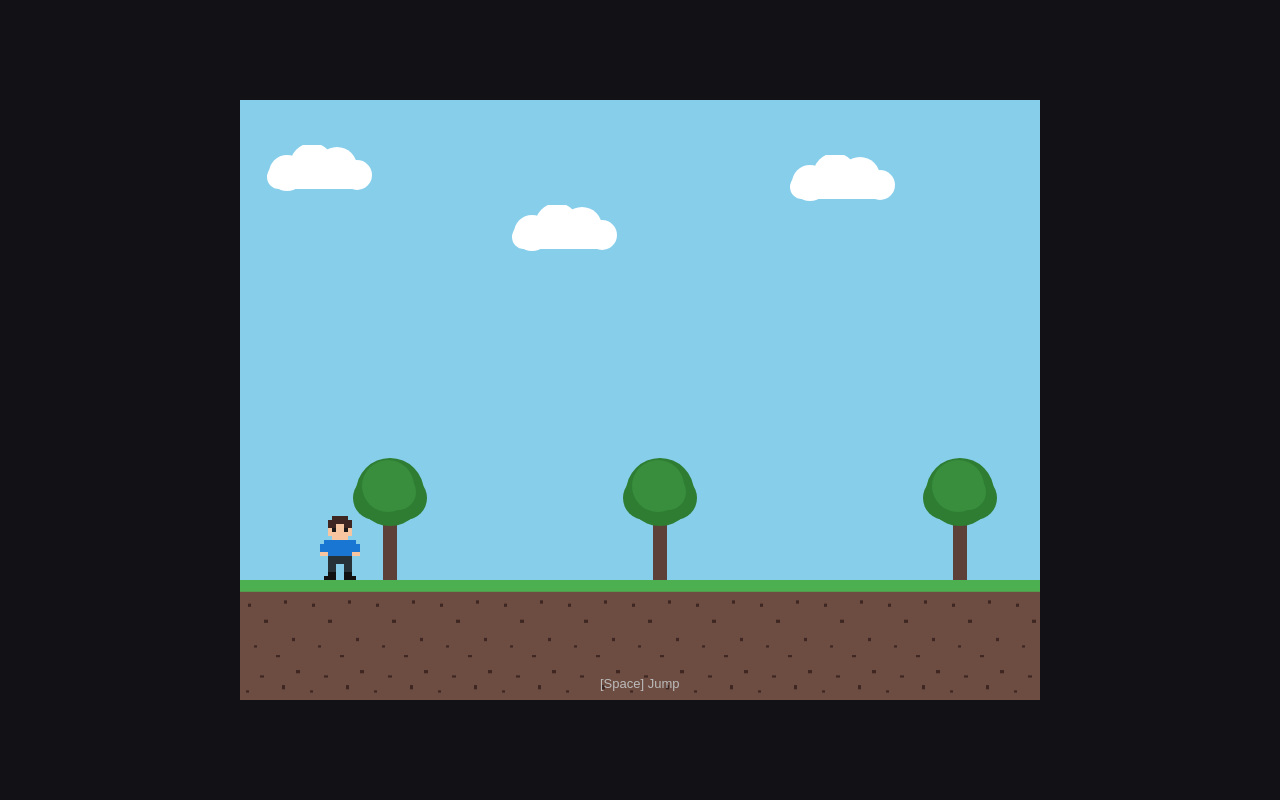
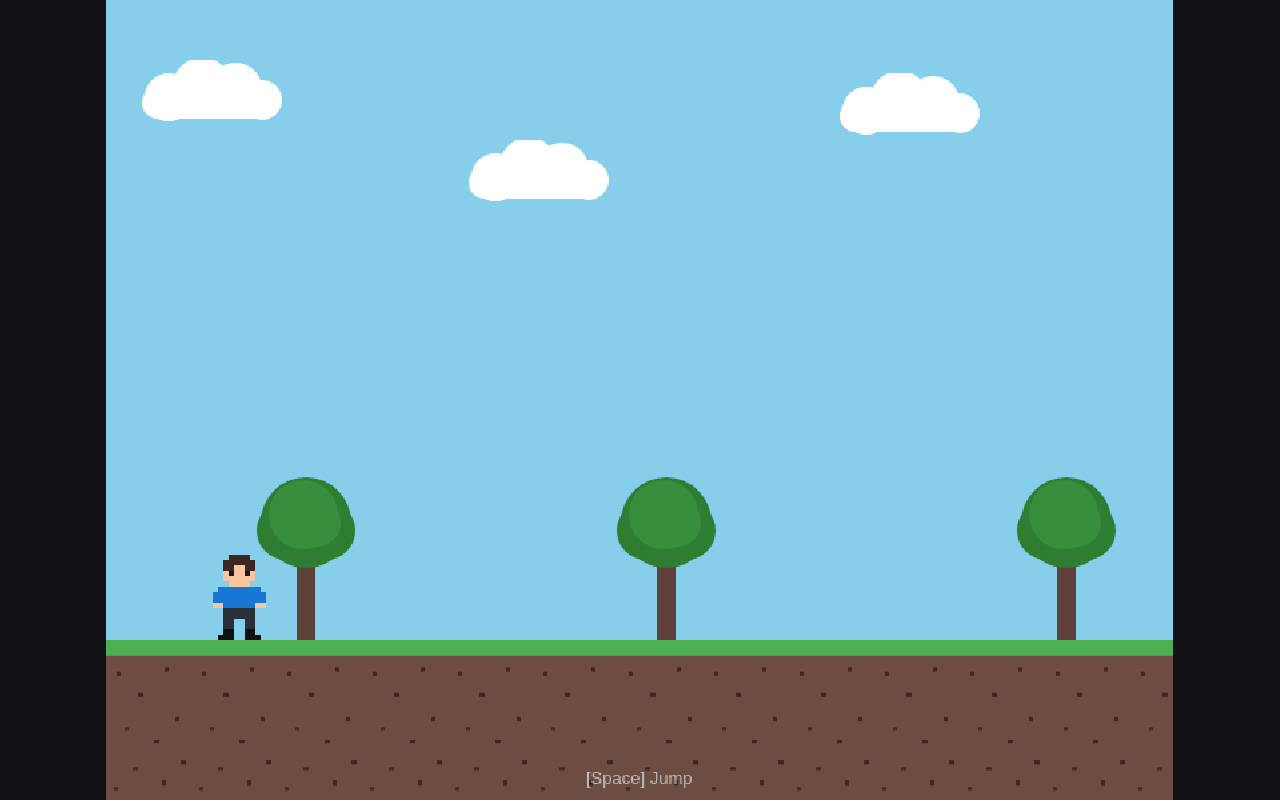
Before and after one commit to rickymarove/dirtandclouds, a website built with Vite: page index.html in a window 1280 px wide. Built offline with nearby package versions, Linux system fonts and the light colour scheme; animation ran at ten frames a second.

Commit message:
rescale, and final.

```diff
--- a/src/main.js
+++ b/src/main.js
@@ -10,6 +10,10 @@ const config = {
   height: 600,
   parent: 'game',
   pixelArt: true,
+  scale: {
+    mode: Phaser.Scale.FIT,
+    autoCenter: Phaser.Scale.CENTER_BOTH
+  },
   physics: {
     default: 'arcade',
     arcade: {
--- a/src/style.css
+++ b/src/style.css
@@ -7,20 +7,14 @@ html, body {
   padding: 0;
   width: 100%;
   height: 100%;
+  overflow: hidden;
   background-color: #121216;
-  display: flex;
-  justify-content: center;
-  align-items: center;
-  overflow: hidden;
   font-family: sans-serif;
 }
 
 #game {
-  width: 800px;
-  height: 600px;
-  display: flex;
-  justify-content: center;
-  align-items: center;
+  width: 100vw;
+  height: 100vh;
 }
 
 canvas {
```
